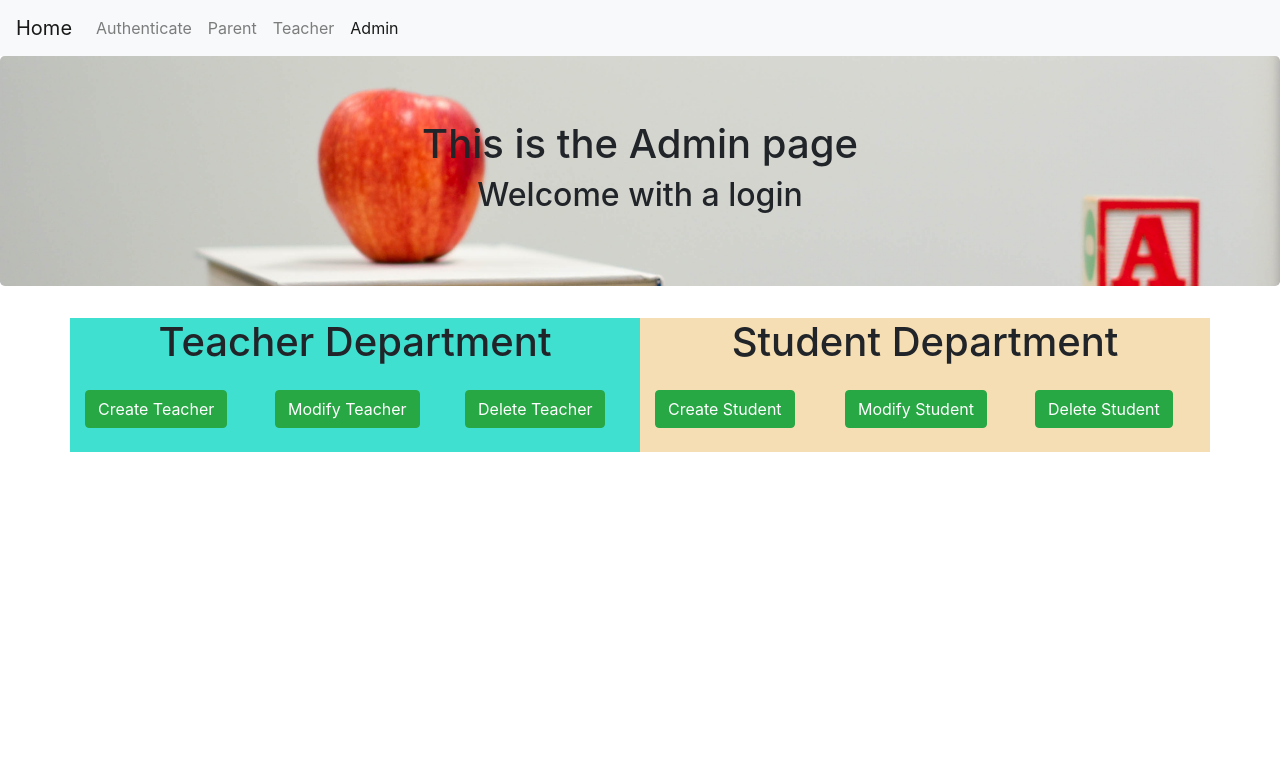
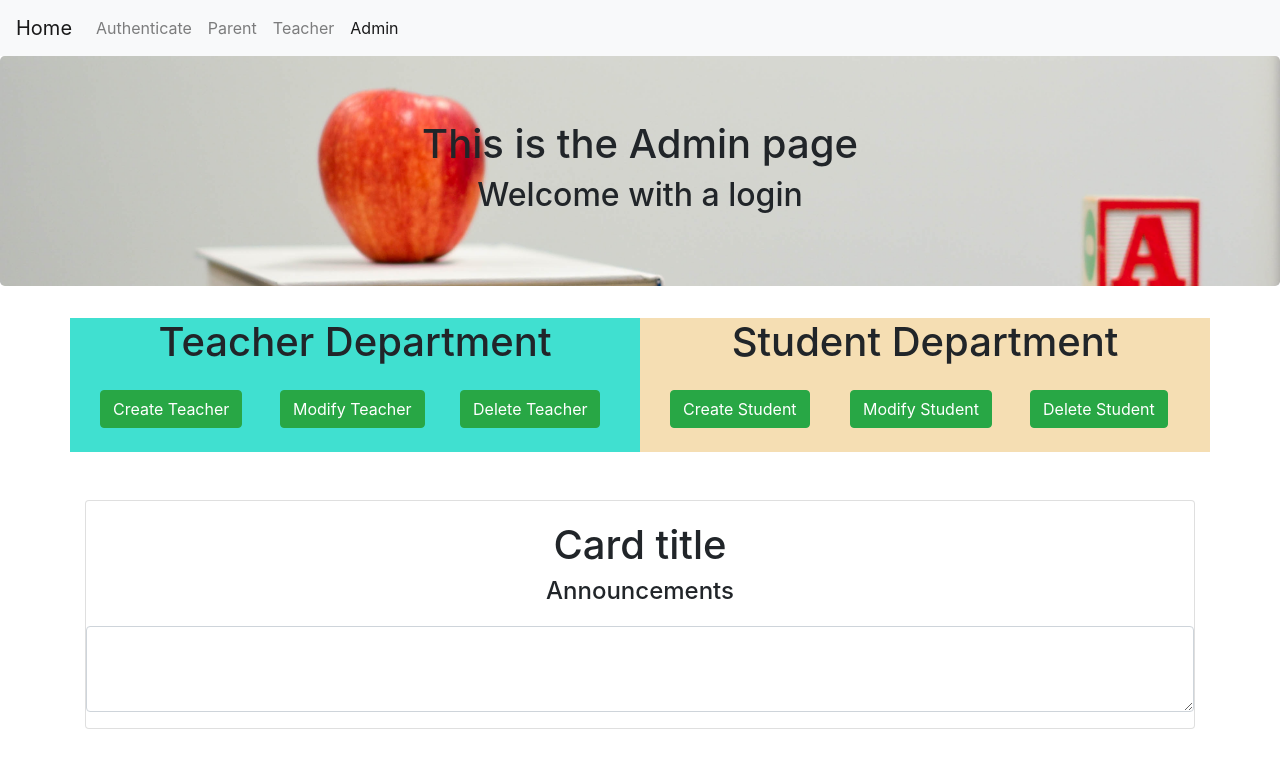
Before and after one commit to seleazar10/schooltracker, a React (Create React App) app in the folder client/: page /admin in a window 1280 px wide. Shown: the top 768 px of the page. Built offline with nearby package versions, Linux system fonts and the light colour scheme.

Commit message:
imported AdminCard

```diff
--- a/client/src/pages/Admin.js
+++ b/client/src/pages/Admin.js
@@ -2,6 +2,7 @@
 import React from "react";
 
 import Jumbotron from "../components/Jumbotron";
+import AdminCard from "../components/AdminCard";
 import { Col, Col2, Row, Container } from "../components/Grid";
 import { Input, TextArea, FormBtn } from "../components/Form";
 
@@ -15,6 +16,7 @@ function Admin() {
             <Container >
                 <Row>
                     <Col >
+                    <Container>
                         <h1 className="text-center">Teacher Department</h1>
                         <Row>
                         <FormBtn>
@@ -27,8 +29,10 @@ function Admin() {
                             Delete Teacher
                         </FormBtn>
                         </Row>
+                        </Container>
                     </Col>
                     <Col2>
+                        <Container>
                         <h1 className="text-center">Student Department</h1>
                         <Row>
                         <FormBtn>
@@ -41,8 +45,18 @@ function Admin() {
                             Delete Student
                         </FormBtn>
                         </Row>
+                        </Container>
                     </Col2>
                 </Row>
+            </Container>
+            <Container >
+            <AdminCard>
+            <TextArea>
+
+            </TextArea>
+            </AdminCard>
+
+
             </Container>
         </div>
 
```
